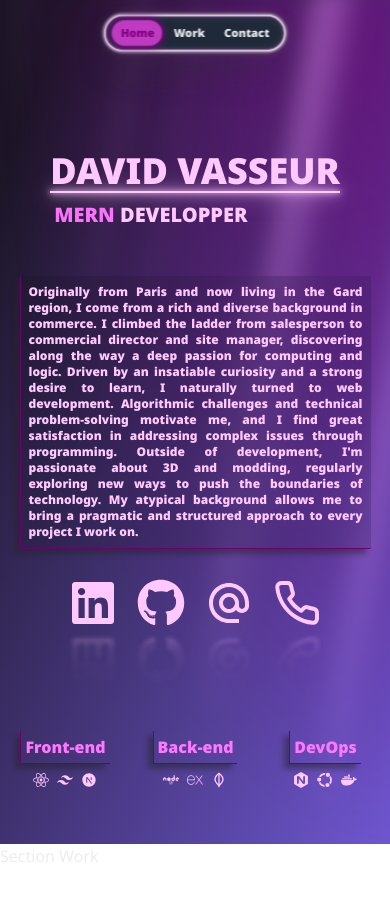
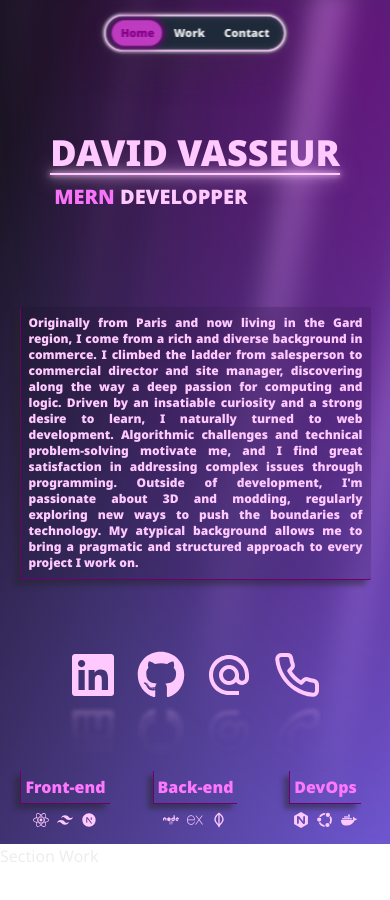
Before and after one commit to david-vasseur/portfolio_2025, a Next.js app: page / in a window 390 px wide. Shown: the top 900 px of the page. Built offline with nearby package versions, Linux system fonts and the light colour scheme.

Commit message:
adding dynamic background

```diff
--- a/src/app/__components/features/ContactIcons.tsx
+++ b/src/app/__components/features/ContactIcons.tsx
@@ -4,7 +4,7 @@ import { IconType } from 'react-icons';
 
 function ContactIcons({ icons, href }: { icons: IconType[], href: string }) {
     return (
-        <div className="flex sm:flex-col gap-4">
+        <div className="py-2 flex sm:flex-col gap-4">
             {icons.map((Icon: IconType , index) => (
                 <div key={index} className="group z-3">
                     <Link href={href} target="_blank" rel="noopener noreferrer">
--- a/src/app/__components/features/Skills.tsx
+++ b/src/app/__components/features/Skills.tsx
@@ -5,7 +5,7 @@ import { IconType } from 'react-icons';
 function Skills({ title, icons }: { title: string, icons: IconType[] }) {
 
     return (
-        <div className=" w-[30vw] flex flex-col justify-center items-center gap-2 2xl:gap-4">
+        <div className="py-4 w-[30vw] flex flex-col justify-center items-center gap-2 2xl:gap-4">
             <h3 className="p-1 xl:p-2 text-md md:text-lg 2xl:text-3xl text-text-2 font-black border-b-1 border-b-accent-2 border-l-1 border-l-accent-2 shadow-subtitle">{title}</h3>
             <div className="flex gap-2">
                 {icons.map((Icon: IconType, index) => {
--- a/src/app/__components/layout/SectionHome.tsx
+++ b/src/app/__components/layout/SectionHome.tsx
@@ -63,10 +63,10 @@ export default function Page() {
     ];
 
 	return (
-		<div className="grid grid-rows-[15%_1fr_20%] h-[100%]">
+		<div className="grid grid-rows-[10%_1fr_auto] sm:grid-rows-[15%_1fr_auto] h-[100%]">
             <div className="w-[100vw] h-full">
             </div>
-                <div className="w-[100vw] grid grid-cols-[1fr] grid-rows-[15svh_35svh_15svh] xl:grid-rows-[20svh_45svh] xl:grid-cols-[40vw_60vw] 2xl:grid-rows-2">
+                <div className="w-[100vw] grid grid-cols-[1fr] grid-rows-[auto_auto_15svh] xl:grid-rows-[20svh_45svh] xl:grid-cols-[40vw_60vw] 2xl:grid-rows-2">
                     <div className="hidden xl:flex h-full w-full justify-center items-center">
                         <ProfilePic />
                     </div>
@@ -81,8 +81,8 @@ export default function Page() {
                             ))}
                     </div>
 
-                <div className="h-full w-full flex justify-center items-end">
-                    <p className="bg-black/10 backdrop-blur-xl w-[90vw] xl:w-[45vw] 2xl:w-[40vw] font-black p-2  text-xs sm:text-sm 2xl:text-xl text-[var(--text1)] text-justify border-b-1 border-b-accent-2 border-l-1 border-l-accent-2 rounded-xs shadow-subtitle">Originally from Paris and now living in the Gard region, I come from a rich and diverse background in commerce. I climbed the ladder from salesperson to commercial director and site manager, discovering along the way a deep passion for computing and logic. Driven by an insatiable curiosity and a strong desire to learn, I naturally turned to web development. Algorithmic challenges and technical problem-solving motivate me, and I find great satisfaction in addressing complex issues through programming. Outside of development, I&apos;m passionate about 3D and modding, regularly exploring new ways to push the boundaries of technology. My atypical background allows me to bring a pragmatic and structured approach to every project I work on.</p>
+                    <div className="2xl:pb-10 h-full w-full flex justify-center items-center sm:items-end">
+                        <p className="bg-black/10 backdrop-blur-xl w-[90vw] xl:w-[45vw] 2xl:w-[35vw] font-black p-2  text-xs sm:text-sm 2xl:text-2xl text-[var(--text1)] text-justify border-b-1 border-b-accent-2 border-l-1 border-l-accent-2 rounded-xs shadow-subtitle">Originally from Paris and now living in the Gard region, I come from a rich and diverse background in commerce. I climbed the ladder from salesperson to commercial director and site manager, discovering along the way a deep passion for computing and logic. Driven by an insatiable curiosity and a strong desire to learn, I naturally turned to web development. Algorithmic challenges and technical problem-solving motivate me, and I find great satisfaction in addressing complex issues through programming. Outside of development, I&apos;m passionate about 3D and modding, regularly exploring new ways to push the boundaries of technology. My atypical background allows me to bring a pragmatic and structured approach to every project I work on.</p>
                     </div>
                 </div>
 
```
Lines whose indentation alone changed are shown as unchanged.
